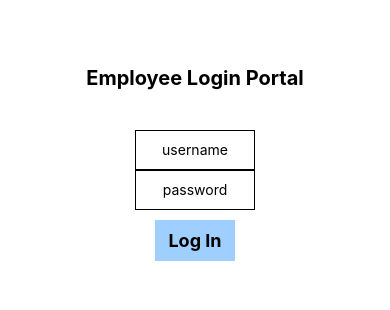
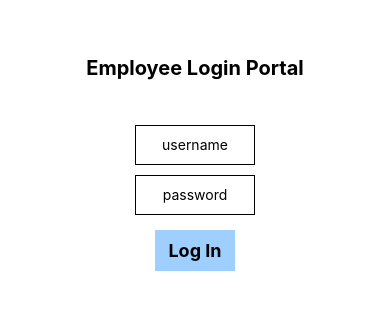
Before and after one commit to wrkagel/Revature-Project-2-Employee-App, a React Native app: screen / in a window 390 px wide. Shown: the part 258-568 px from the top of the page. Built offline with nearby package versions, Linux system fonts and the light colour scheme.

Commit message:
added vertical margin to login inputs

```diff
--- a/components/login-page.tsx
+++ b/components/login-page.tsx
@@ -81,5 +81,6 @@ const styles = StyleSheet.create({
         width: 120,
         height: 40,
         textAlign:"center",
+        marginVertical:5,
     }
 });
```
